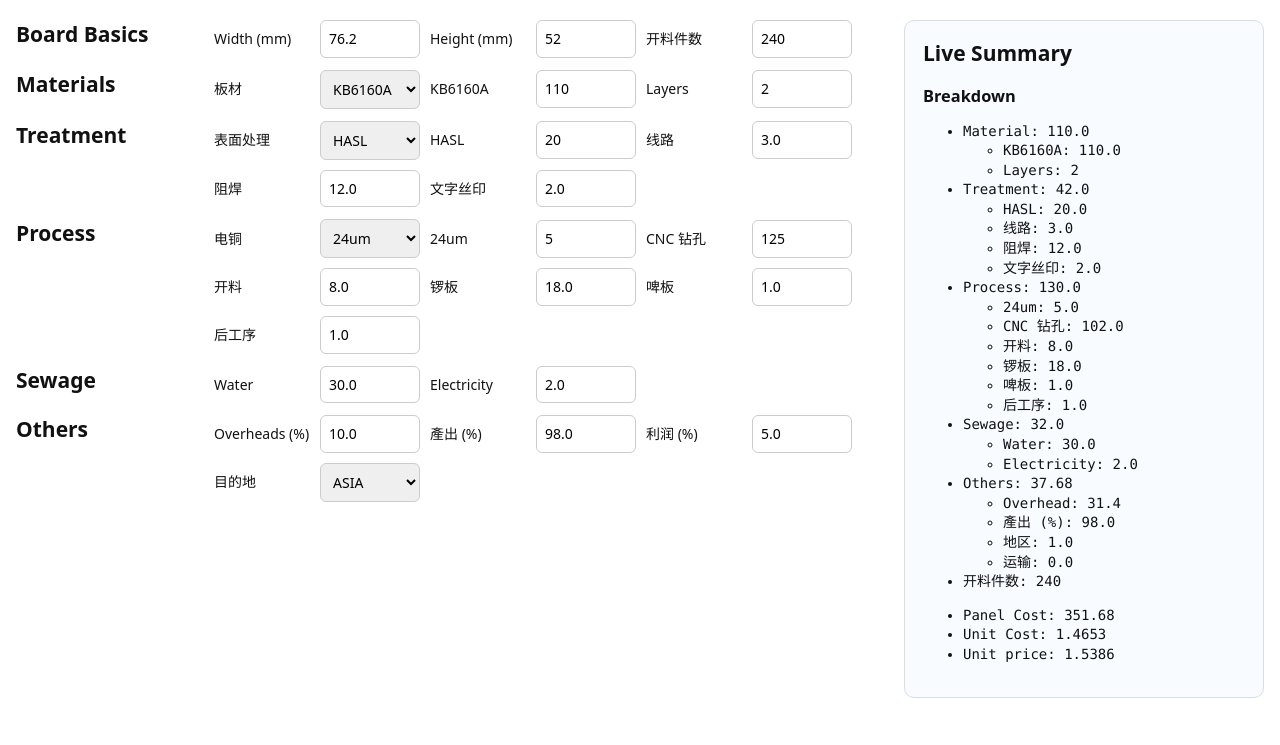
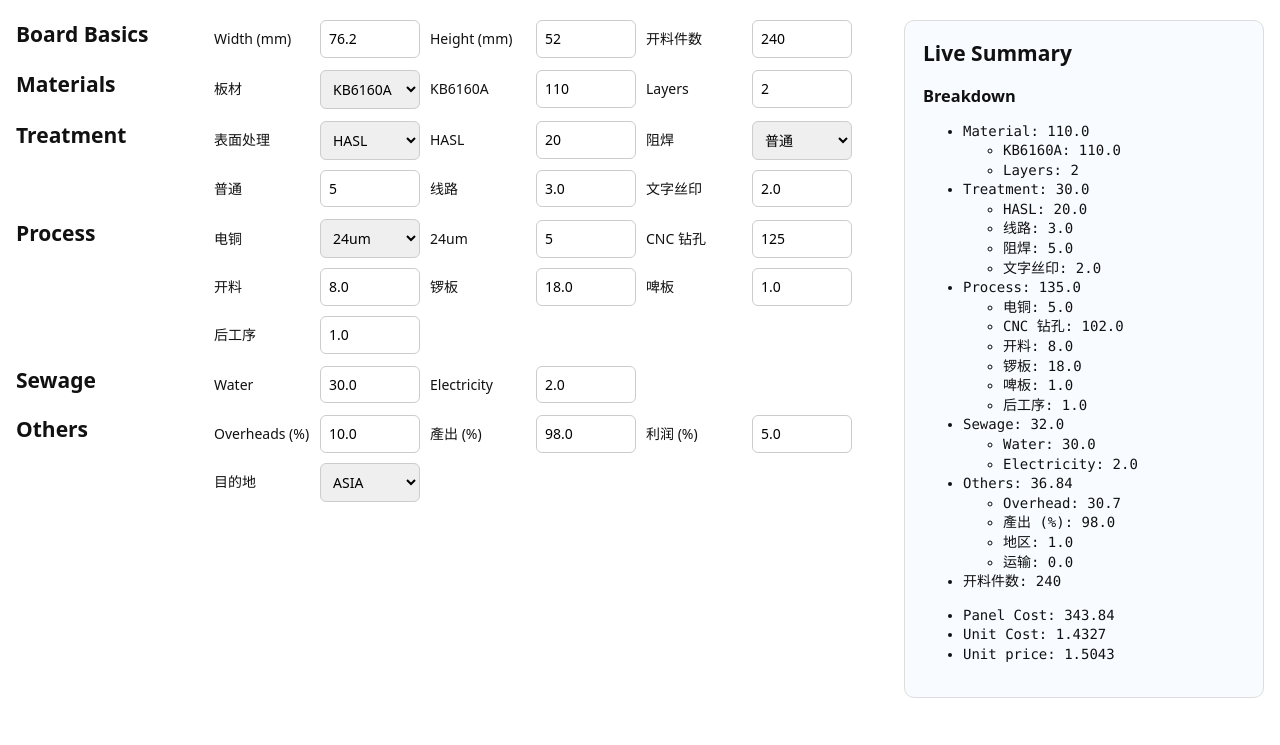
Before and after one commit to s006112/quote, a Flask app: page / in a window 1280 px wide. Shown: the part 55-800 px from the top of the page. Run offline with Flask 3, Linux system fonts and the light colour scheme.

Commit message:
Masking option

```diff
--- a/app_q.py
+++ b/app_q.py
@@ -32,6 +32,7 @@ class PricedField(NamedTuple):
 PRICED_FIELDS: tuple[PricedField, ...] = (
     PricedField("material", "material_price", "material_prices", "Material price must be a number"),
     PricedField("finish", "finish_price", "finish_costs", "Finish cost must be a number"),
+    PricedField("masking", "masking_price", "masking_costs", "Masking cost must be a number"),
     PricedField("plating", "plating_price", "plating_costs", "Plating cost must be a number"),
 )
 
@@ -43,7 +44,7 @@ def _defaults_map(key: str) -> dict[str, Any]:
 
 PRICED_DEFAULT_MAPS = {field.name: _defaults_map(field.map_key) for field in PRICED_FIELDS}
 SELECT_OPTIONS = {field.name: tuple(PRICED_DEFAULT_MAPS[field.name].keys()) for field in PRICED_FIELDS}
-PRICED_LABELS = {"material": "板材", "finish": "表面处理", "plating": "电铜"}
+PRICED_LABELS = {"material": "板材", "finish": "表面处理", "masking": "阻焊", "plating": "电铜"}
 
 def _to_float(name: str, default: float) -> float:
     v = request.form.get(name, str(default)).strip()
--- a/presets.json
+++ b/presets.json
@@ -9,7 +9,7 @@
     "material": "KB6160A",
     "finish": "HASL",
     "plating": "24um",
-    "masking_cost": 12.0,
+    "masking": "普通",
     "silkscreen_cost": 2.0,
     "etching_cost": 3.0,
     "cutting_cost": 8.0,
@@ -35,6 +35,10 @@
       "ENIG": 30.0,
       "OSP": 10.0
     },
+    "masking_costs": {
+      "普通": 5.0,
+      "其他": 10.0
+    },
     "plating_costs": {
       "24um": 5.0,
       "29um": 10.0,
--- a/pricing.py
+++ b/pricing.py
@@ -13,7 +13,7 @@ class Inputs:
     finish: str
     plating: str
     etching_cost: float
-    masking_cost: float
+    masking: str
     silkscreen_cost: float
     cutting_cost: float
     routing_cost: float
@@ -28,6 +28,7 @@ class Params:
     machine_rates: dict
     material_prices: dict
     finish_costs: dict
+    masking_costs: dict
     plating_costs: dict
     overheads_pct: float
     yield_pct: float
@@ -59,9 +60,8 @@ def price_quote(inp: Inputs, prm: Params) -> dict:
     # Treatment cost
     treatment_components = {
         "finish": prm.finish_costs.get(inp.finish, 0.0),
-        "plating": prm.plating_costs.get(inp.plating, 0.0),
         "etching": inp.etching_cost,
-        "masking": inp.masking_cost,
+        "masking": prm.masking_costs.get(inp.masking, 0.0),
         "silkscreen": inp.silkscreen_cost,
     }
     treatment_cost = _component_total(treatment_components)
@@ -69,6 +69,7 @@ def price_quote(inp: Inputs, prm: Params) -> dict:
     # Process cost
     mr = prm.machine_rates
     process_components = {
+        "plating": prm.plating_costs.get(inp.plating, 0.0),
         "cnc_pth": mr.get("cnc_pth_per_hole", 0.0) * max(0, inp.cnc_pth_holes) * boards_per_panel,
         "cutting": _non_negative(inp.cutting_cost),
         "routing": _non_negative(inp.routing_cost),
--- a/templates/index.html
+++ b/templates/index.html
@@ -20,7 +20,7 @@
     </div>
     {% endif %}
 
-    <form id="quote-form" method="post" novalidate data-default-material="{{ defaults.material|e }}" data-default-finish="{{ defaults.finish|e }}" data-default-plating="{{ defaults.plating|e }}">
+    <form id="quote-form" method="post" novalidate data-default-material="{{ defaults.material|e }}" data-default-finish="{{ defaults.finish|e }}" data-default-masking="{{ defaults.masking|e }}" data-default-plating="{{ defaults.plating|e }}">
       <section>
         <h2>Board Basics</h2>
         <div class="grid">
@@ -70,11 +70,19 @@
             <span id="finish-price-label">{{ (values.finish or defaults.finish) }}</span>
             <input name="finish_price" id="finish-price-input" type="number" step="1" value="{{ finish_price_value }}">
           </label>
+          <label>{{ priced_labels.masking }}
+            <select name="masking" id="masking-select">
+              {% for mask in priced_options.masking %}
+              <option value="{{ mask }}" {% if values.masking==mask %}selected{% endif %}>{{ mask }}</option>
+              {% endfor %}
+            </select>
+          </label>
+          <label id="masking-price-field">
+            <span id="masking-price-label">{{ (values.masking or defaults.masking) }}</span>
+            <input name="masking_price" id="masking-price-input" type="number" step="1" value="{{ masking_price_value }}">
+          </label>
           <label>线路
             <input name="etching_cost" type="number" step="1" value="{{ values.etching_cost }}">
-          </label>
-          <label>阻焊
-            <input name="masking_cost" type="number" step="1" value="{{ values.masking_cost }}">
           </label>
           <label>文字丝印
             <input name="silkscreen_cost" type="number" step="1" value="{{ values.silkscreen_cost }}">
@@ -176,7 +184,7 @@
               </li>
               <li>Process: {{ result.breakdown.process.total }}
                 <ul>
-                  <li>{{ values.plating or 'Plating' }}: {{ result.breakdown.treatment.components.plating }}</li>
+                  <li>电铜: {{ result.breakdown.process.components.plating }}</li>
                   <li>CNC 钻孔: {{ result.breakdown.process.components.cnc_pth }}</li>
                   <li>开料: {{ result.breakdown.process.components.cutting }}</li>
                   <li>锣板: {{ result.breakdown.process.components.routing }}</li>
```
